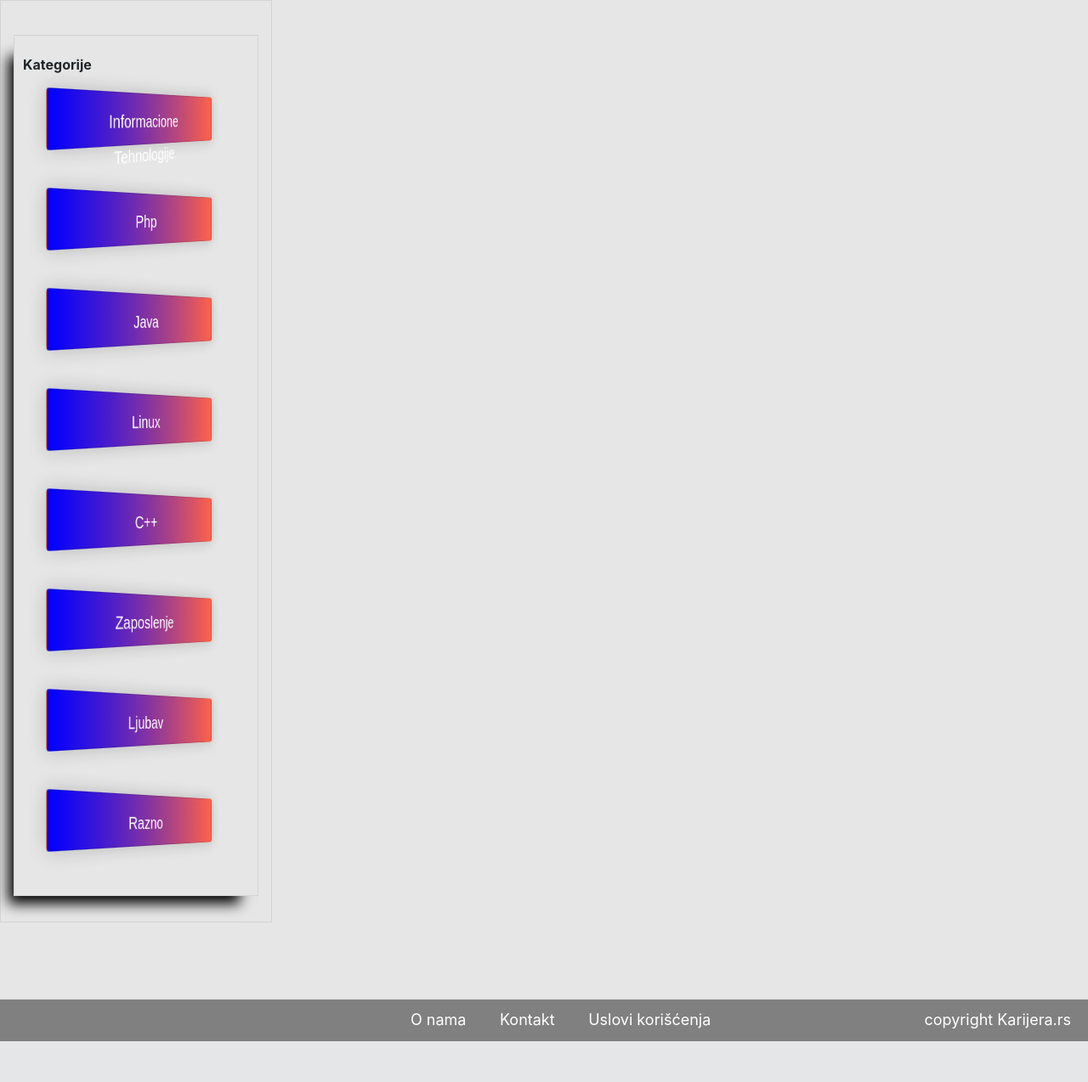
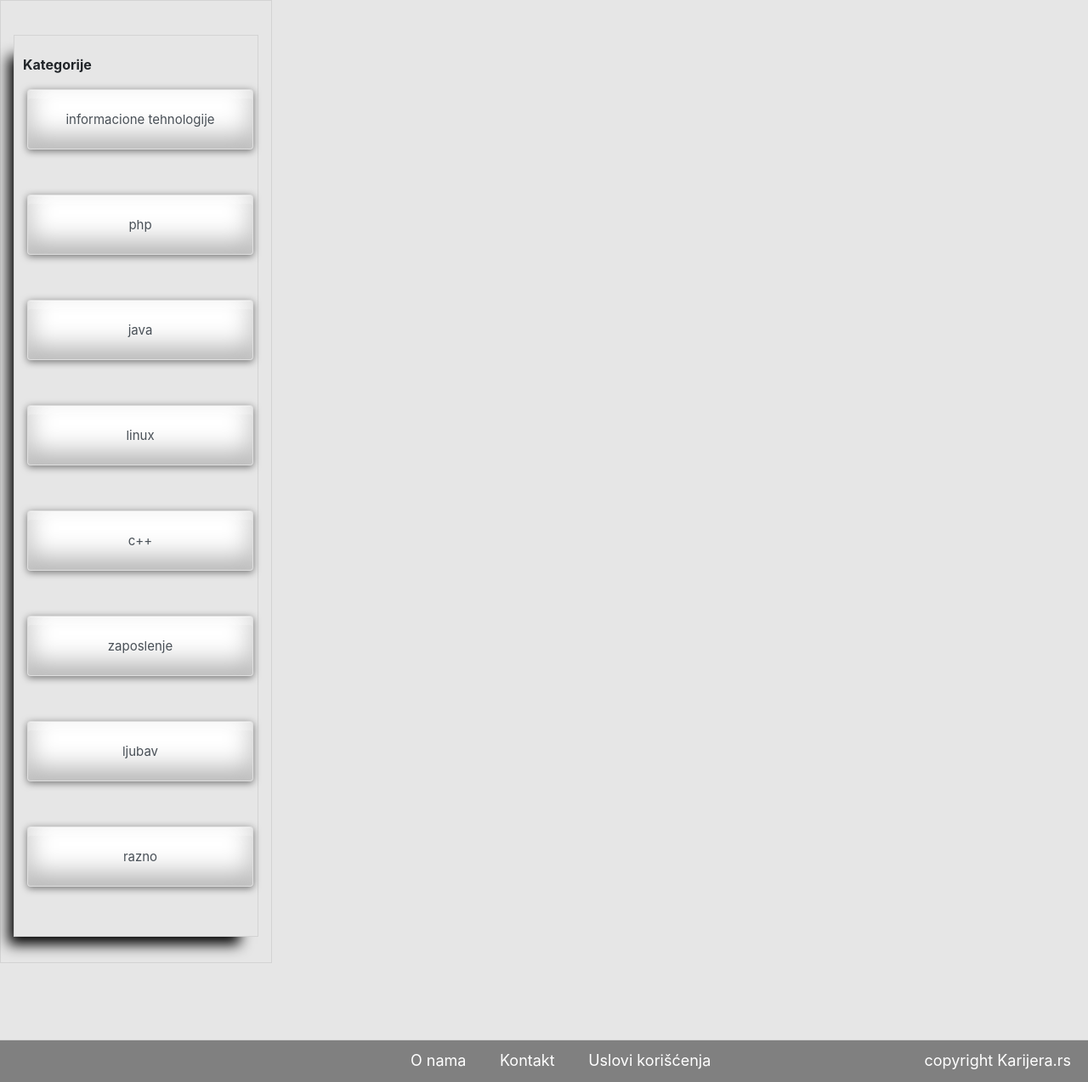
Before and after one commit to ljubica11/portalKarijera, a CodeIgniter app: page /portalKarijera/index.php/diskusije/index in a window 1280 px wide. Shown: the part 93-1367 px from the top of the page at 85% size. Before the commit the page ends 1319 px from the top, so only its background shows below. Run offline with CodeIgniter, Linux system fonts and the light colour scheme; data comes from the database, SQL or seed files in the repository; data that the repository does not hold is empty; some libraries are stand-ins or nearby versions.

Commit message:
dugmici za diskusije promenjeni

```diff
--- a/css/styleGuest.css
+++ b/css/styleGuest.css
@@ -525,44 +525,42 @@ button, input {
 }
 
 .list-group-item {
-    box-sizing: border-box;
-    width: 11em;
-    height: 3em;
-    font-size: 20px;
-    border-radius: 0.5em;
-    margin: 0.5em;
-    box-shadow: 0 0 1em rgba(0,0,0,0.2);
-    color: white;
-    font-family: sans-serif;
-    text-transform: capitalize;
-    line-height: 2em;
-    transition: 0.3s;
-    cursor: pointer;
+  display:block;
+  float:left;
+  margin: 5px;
+  color:#fff;
+  text-align:center;
+  font-size:15px;
+  cursor: pointer;
+  text-decoration: none;
+  padding:10px;
+  border: 1px solid rgba(0,0,0,0.5);
+  border-bottom: 3px solid rgba(0,0,0,0.5);
+  border-radius: 3px;
+  -moz-border-radius: 3px;
+  -webkit-border-radius: 3px;
+  box-shadow: 0 2px 8px rgba(0,0,0,0.5), /* Exterior Shadow */
+    inset 0 1px rgba(255,255,255,0.3), /* Top light Line */
+    inset 0 10px rgba(255,255,255,0.2), /* Top Light Shadow */
+    inset 0 10px 20px rgba(255,255,255,0.25), /* Sides Light Shadow */
+    inset 0 -15px 30px rgba(0,0,0,0.3); /* Dark Background */
+  -webkit-box-shadow: 0 2px 8px rgba(0,0,0,0.5),
+    inset 0 1px rgba(255,255,255,0.3),
+    inset 0 10px rgba(255,255,255,0.2),
+    inset 0 10px 20px rgba(255,255,255,0.25),
+    inset 0 -15px 30px rgba(0,0,0,0.3);
+  -moz-box-shadow: 0 2px 8px rgba(0,0,0,0.5),
+    inset 0 1px rgba(255,255,255,0.3),
+    inset 0 10px rgba(255,255,255,0.2),
+    inset 0 10px 20px rgba(255,255,255,0.25),
+    inset 0 -15px 30px rgba(0,0,0,0.3);
 }
 
-.list-group-item:nth-child(odd) {
-    background: linear-gradient(to right, blue, tomato);
-    text-align: left;
-    padding-left: 10%;
-    transform: perspective(500px) rotateY(45deg);
-    color: white;
-}
-
-.list-group-item:nth-child(even) {
-    background: linear-gradient(to left, blue, tomato);
-    text-align: right;
-    padding-right: 10%;
-    transform: perspective(500px) rotateY(-45deg);
-}
-
-.list-group-item:nth-child(odd):hover {
-    transform: perspective(200px) rotateY(45deg);
-    padding-left: 5%;
-}
-
-.list-group-item:nth-child(even):hover {
-    transform: perspective(200px) rotateY(-45deg);
-    padding-right: 5%;
+.list-group-item:hover {
+  opacity: 0.7;
+  filter: alpha(opacity=70);
+  -moz-opacity:0.7;
+  -khtml-opacity: 0.7;
 }
 
 .formaGrupe {
```
Also changed, not shown: css/styleKompanija.css (+34 -35 lines), css/styleStudent.css (+34 -36 lines).
